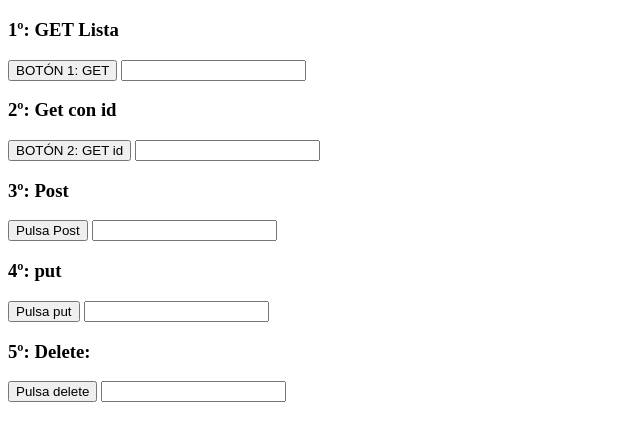
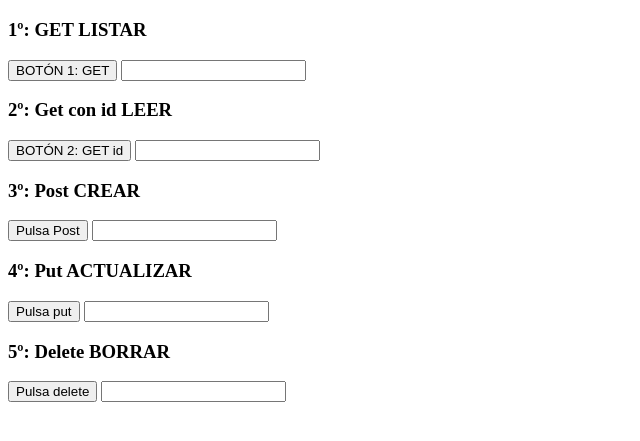
Before and after one commit to nunchyCurso03/proyecto17, a website built with Parcel: page src/index.html in a window 1280 px wide. Shown: the part 61-502 px from the top of the page, without its empty margins (0-640 px from the left). Built offline with nearby package versions, Linux system fonts and the light colour scheme; files whose address does not match are found by name.

Commit message:
Funcionando

```diff
--- a/src/index.html
+++ b/src/index.html
@@ -9,7 +9,7 @@
     <h1>Proyecto 17</h1>
 
      <!-- Botón 1: get -->
-    <h3> 1º: GET Lista</h3>
+    <h3> 1º: GET LISTAR</h3>
 
     <button id="boton1">BOTÓN 1: GET </button>
     <input type="text" id="text1">
@@ -18,14 +18,14 @@
 
 
      <!-- Botón 2:  Get con id -->
-    <h3> 2º: Get con id</h3>
+    <h3> 2º: Get con id LEER</h3>
     <button id="boton2">BOTÓN 2: GET id </button>
     <input type="text" id="text2">
     <div id="resultadoId"></div>
 
 
  <!-- Botón 3:post -->
-    <h3> 3º: Post</h3>
+    <h3> 3º: Post CREAR</h3>
     <button id="boton3">Pulsa Post</button>
     <input type="text" id="text3">
 
@@ -33,7 +33,7 @@
 
 
 <!-- Botón 4:put -->
-<h3> 4º: put</h3>
+<h3> 4º: Put ACTUALIZAR</h3>
 <button id="boton4">Pulsa put</button>
 <input type="text" id="text4">
 
@@ -42,7 +42,7 @@
 
 
 <!-- Botón 5: :Delete -->
-<h3> 5º: Delete:</h3>
+<h3> 5º: Delete BORRAR</h3>
 
 <button id="boton5">Pulsa delete </button>
 <input type="text" id="text5">
--- a/src/javascript/index.js
+++ b/src/javascript/index.js
@@ -33,7 +33,11 @@ $(function () {
     // Evento del botón 3 : POST
     $('#boton3').on('click', function () {
         $.post('https://my-json-server.typicode.com/desarrollo-seguro/dato/solicitudes', function (data) {
-
+            data = {
+                id: 4,
+                nombre: 'Isabel',
+                apellido: 'Pérez'
+            };
             $('#text3').val('OK');
             console.log("Botón 3: Datos obtenidos ", data);
 
@@ -42,23 +46,23 @@ $(function () {
             // Mensaje de error si falla
             console.error("Error");
         });
-
+    });
 
     // evento botón4: PUT
     $('#boton4').on('click', function () {
         $.ajax({
             url: 'https://my-json-server.typicode.com/desarrollo-seguro/dato/solicitudes/1',
             type: 'PUT',
-                data: { nombre: 'Nunchy', apellido: 'Prádanos' },
+            data: { id: '1', nombre: 'Nunchy', apellido: 'Prádanos' },
 
             success: function (data) {
                 $('#text4').val('OK');
                 console.log("Botón 4: Datos obtenidos :", data);
             }
         });
+    });
 
-
-            // Evento botón4: DELETE
+        // Evento botón5: DELETE
         $('#boton5').on('click', function () {
             $.ajax({
                 url: 'https://my-json-server.typicode.com/desarrollo-seguro/dato/solicitudes/1',
@@ -69,11 +73,11 @@ $(function () {
                 },
             });
         });
-        });
 
 
 
-    });
+
+
 
 
 
```
Lines whose indentation alone changed are shown as unchanged.
